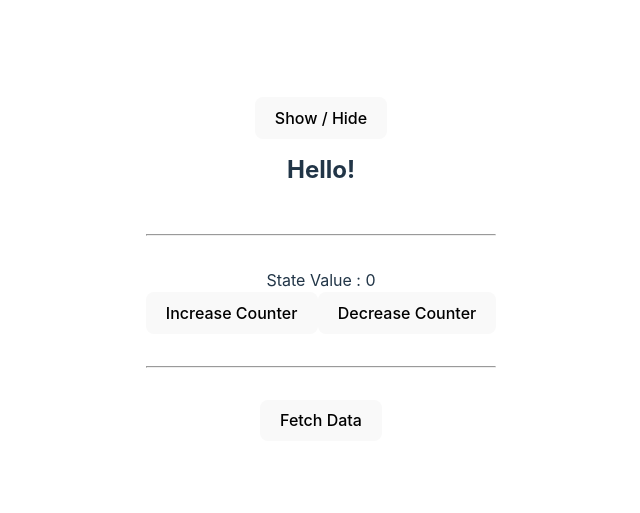
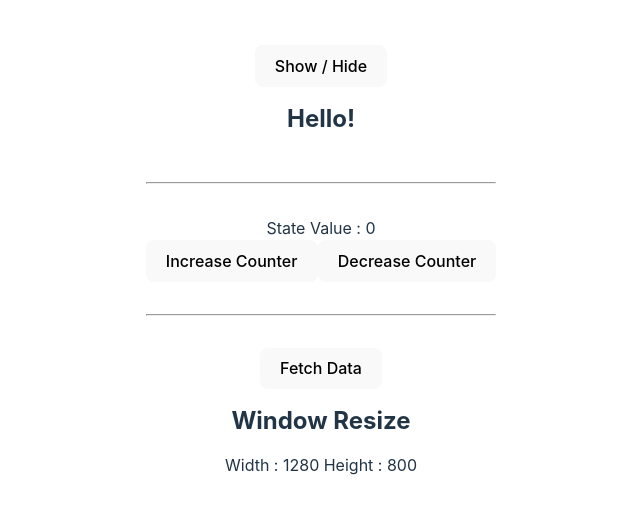
Before and after one commit to fulutas/vue-custom-hooks, a Vue app: page / in a window 1280 px wide. Shown: the part 131-644 px from the top of the page, without its empty margins (319-959 px from the left). Built offline with nearby package versions, Linux system fonts and the light colour scheme.

Commit message:
windowResize added

```diff
--- a/src/App.vue
+++ b/src/App.vue
@@ -18,6 +18,10 @@
     <br>
     <button @click="fetchData()">Fetch Data</button>
     <pre v-if="myData">{{ JSON.stringify(myData, null, 3)}}</pre>
+    <div>
+      <h2>Window Resize</h2>
+      <p>Width : {{ width }} Height : {{ height }}</p>
+    </div>
   </div>
 </template>
 
@@ -28,10 +32,13 @@ import { ref } from 'vue'
 import useToggle from "./hooks/useToggle";
 import useState from "./hooks/useState";
 import useApi from "./hooks/useApi";
+import useWindowResize from "./hooks/useWindowResize";
+
 
 const { visible, toggleVisible } = useToggle(true);
 const { state, setState } = useState(0);
 const { response, onSendRequest } = useApi("http://jsonplaceholder.typicode.com/photos", {});
+const { width, height } = useWindowResize();
 
 const myData = ref()
 
--- /dev/null
+++ b/src/hooks/useWindowResize.js
@@ -0,0 +1,24 @@
+import { ref, onMounted, onUnmounted } from 'vue';
+
+export default function useWindowResize() {
+  const width = ref(window.innerWidth);
+  const height = ref(window.innerHeight);
+
+  const handleResize = () => {
+    width.value = window.innerWidth;
+    height.value = window.innerHeight;
+  }
+
+  onMounted(() => {
+    window.addEventListener('resize', handleResize)
+  });
+
+  onUnmounted(() => {
+    window.removeEventListener('resize', handleResize)
+  })
+
+  return {
+    width,
+    height
+  }
+}
```
